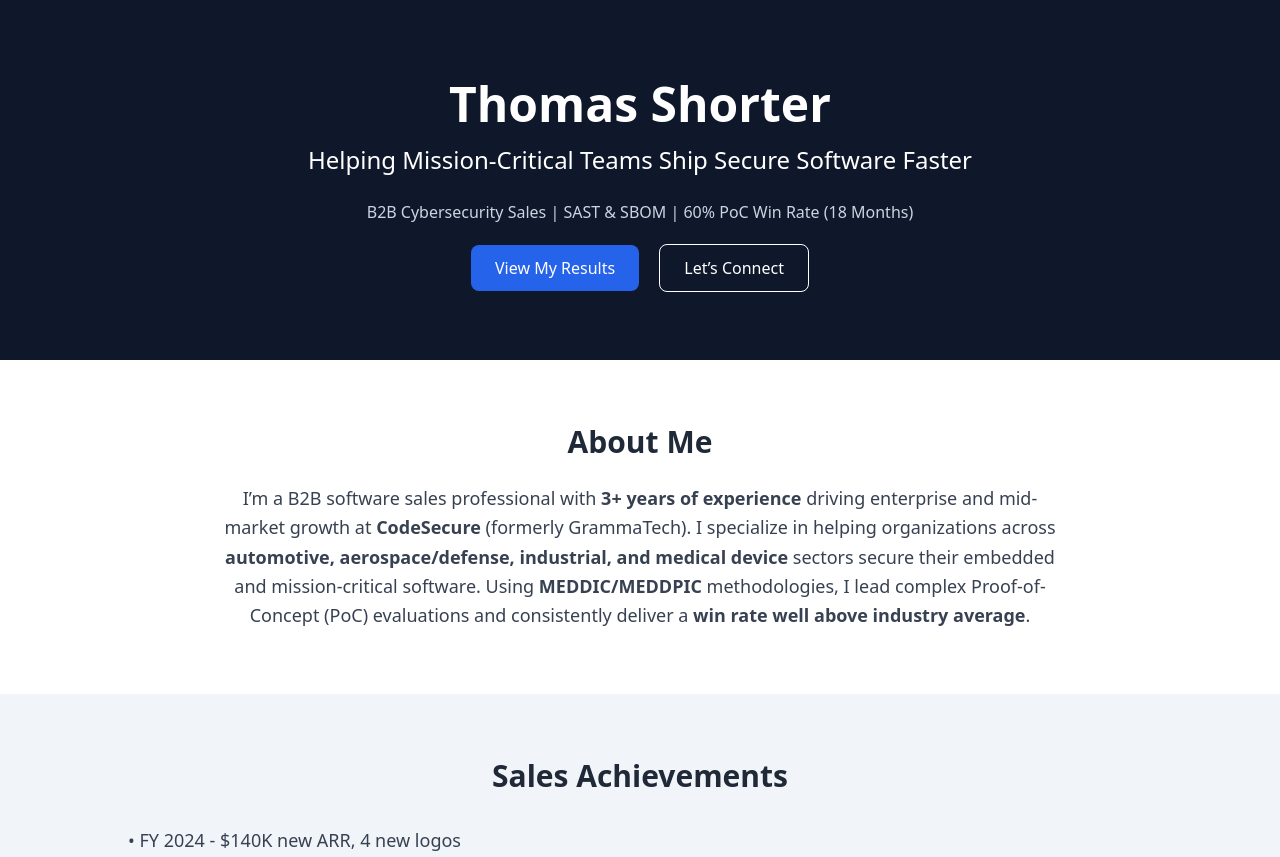
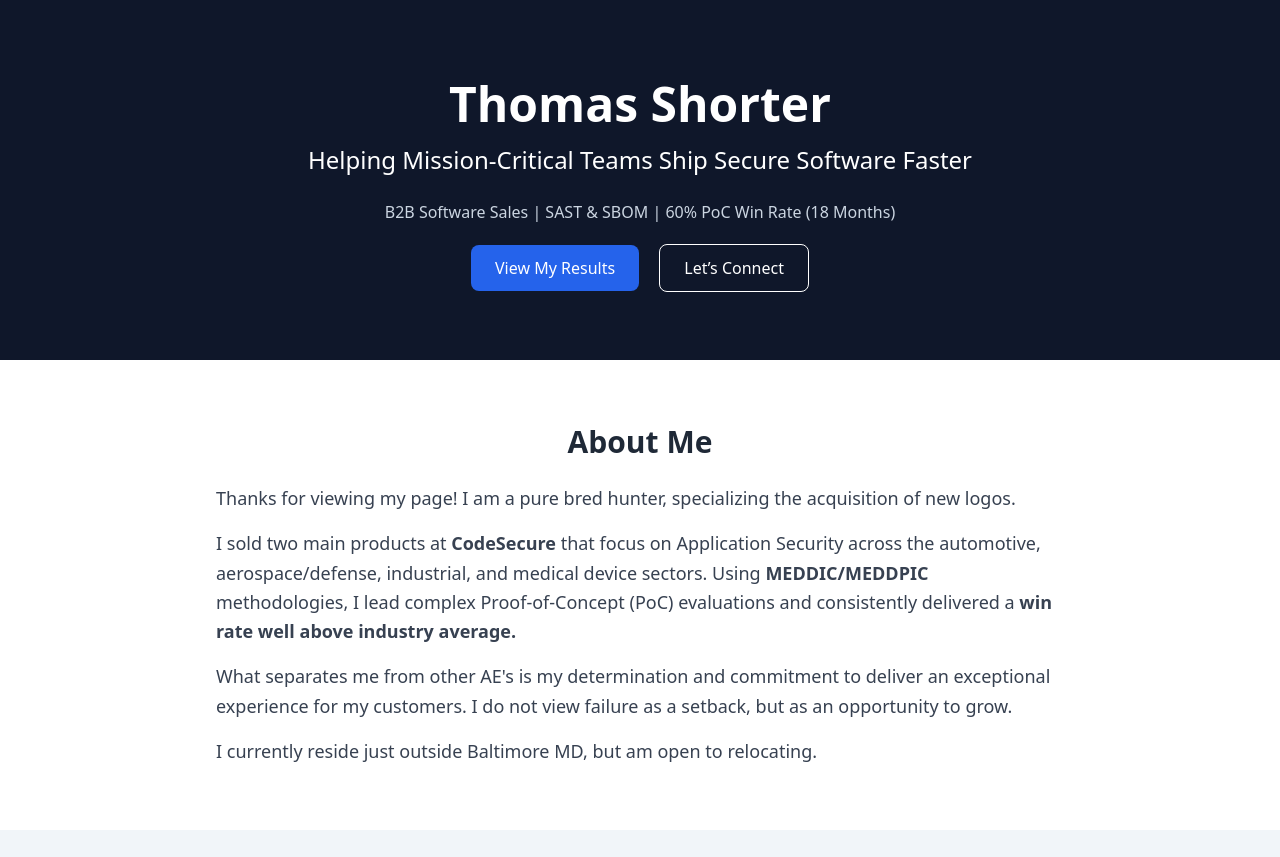
Before and after one commit to tumnus122/thomas-portfolio-, a plain HTML site: page index.html in a window 1280 px wide. Shown: the top 857 px of the page. Drawn offline with nearby package versions, Linux system fonts and the light colour scheme.

Commit message:
Update index.html

```diff
--- a/index.html
+++ b/index.html
@@ -3,7 +3,7 @@
   <head>
     <meta charset="UTF-8" />
     <meta name="viewport" content="width=device-width, initial-scale=1.0" />
-    <title>Thomas Shorter | B2B Cybersecurity Sales</title>
+    <title>Thomas Shorter | B2B Software Sales</title>
     <script src="https://cdn.tailwindcss.com"></script>
   </head>
   <body class="bg-white text-gray-800 font-inter">
@@ -11,7 +11,7 @@
     <section class="bg-slate-900 text-white py-20 px-6 text-center">
       <h1 class="text-4xl md:text-5xl font-bold mb-4">Thomas Shorter</h1>
       <p class="text-xl md:text-2xl mb-6">Helping Mission-Critical Teams Ship Secure Software Faster</p>
-      <p class="text-sm md:text-base text-slate-300 mb-8">B2B Cybersecurity Sales | SAST & SBOM | 60% PoC Win Rate (18 Months)</p>
+      <p class="text-sm md:text-base text-slate-300 mb-8">B2B Software Sales | SAST & SBOM | 60% PoC Win Rate (18 Months)</p>
       <div class="space-x-4">
         <a href="#achievements" class="bg-blue-600 hover:bg-blue-700 text-white py-3 px-6 rounded-lg">View My Results</a>
         <a href="#contact" class="border border-white py-3 px-6 rounded-lg hover:bg-white hover:text-slate-900">Let’s Connect</a>
@@ -19,12 +19,18 @@
     </section>
 
     <!-- About Me -->
-    <section class="max-w-4xl mx-auto py-16 px-6">
-      <h2 class="text-3xl font-bold mb-6 text-center">About Me</h2>
-      <p class="text-lg text-gray-700 leading-relaxed text-center">
-        I’m a B2B software sales professional with <strong>3+ years of experience</strong> driving enterprise and mid-market growth at <strong>CodeSecure</strong> (formerly GrammaTech). I specialize in helping organizations across <strong>automotive, aerospace/defense, industrial, and medical device</strong> sectors secure their embedded and mission-critical software. Using <strong>MEDDIC/MEDDPIC</strong> methodologies, I lead complex Proof-of-Concept (PoC) evaluations and consistently deliver a <strong>win rate well above industry average</strong>.
-      </p>
-    </section>
+<section class="max-w-4xl mx-auto py-16 px-6">
+  <h2 class="text-3xl font-bold mb-6 text-center">About Me</h2>
+  <div class="text-lg text-gray-700 leading-relaxed space-y-4">
+    <p>Thanks for viewing my page! I am a pure bred hunter, specializing the acquisition of new logos.</p>
+
+    <p>I sold two main products at <strong>CodeSecure</strong> that focus on Application Security across the automotive, aerospace/defense, industrial, and medical device sectors. Using <strong>MEDDIC/MEDDPIC</strong> methodologies, I lead complex Proof-of-Concept (PoC) evaluations and consistently delivered a <strong>win rate well above industry average.</strong></p>
+
+    <p>What separates me from other AE's is my determination and commitment to deliver an exceptional experience for my customers. I do not view failure as a setback, but as an opportunity to grow.</p>
+
+    <p>I currently reside just outside Baltimore MD, but am open to relocating.</p>
+  </div>
+</section>
 
     <!-- Sales Achievements -->
     <section id="achievements" class="bg-slate-100 py-16 px-6">
```
